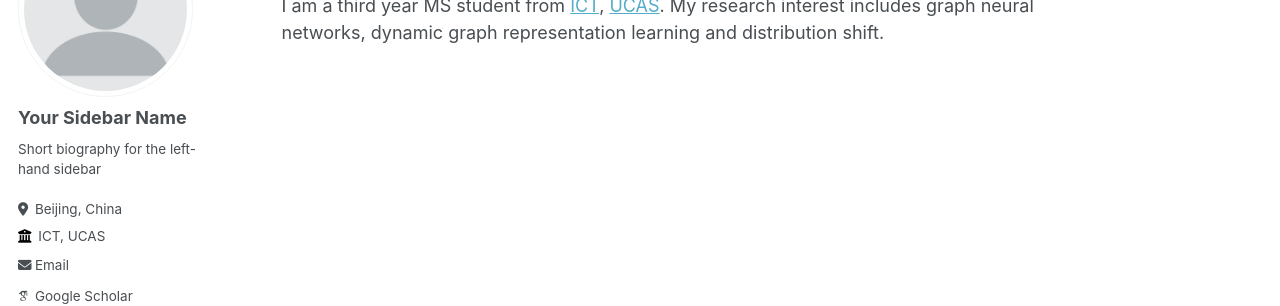
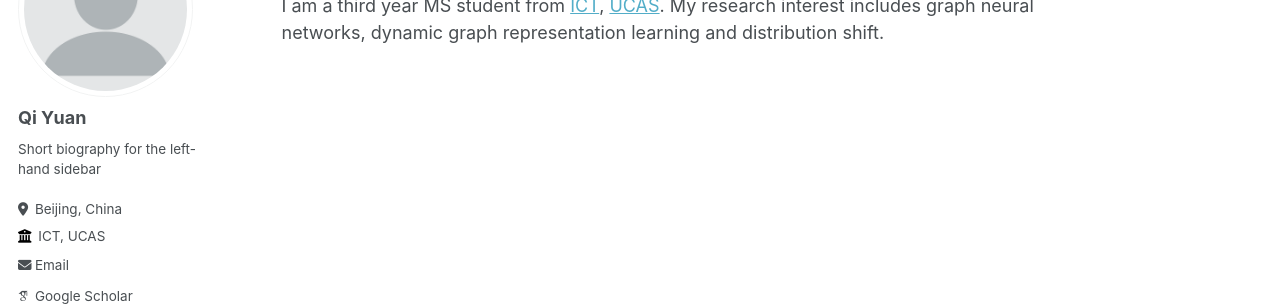
Before and after one commit to YuqiGleeman/GleemanYuan.github.io, a Jekyll site: the page built from _pages/about.md, in a window 1280 px wide. Shown: the part 184-490 px from the top of the page. Built offline with Jekyll 4.4.1, drawn with Linux system fonts in a browser that asks for light colours; some web fonts are replaced.

Commit message:
Update _config.yml

```diff
--- a/_config.yml
+++ b/_config.yml
@@ -22,7 +22,7 @@ repository               : "academicpages/academicpages.github.io"
 author:
   # Biographic information
   avatar           : "profile.png"
-  name             : "Your Sidebar Name"
+  name             : "Qi Yuan"
   pronouns         : # example: "she/her"
   bio              : "Short biography for the left-hand sidebar"
   location         : "Beijing, China"
```
